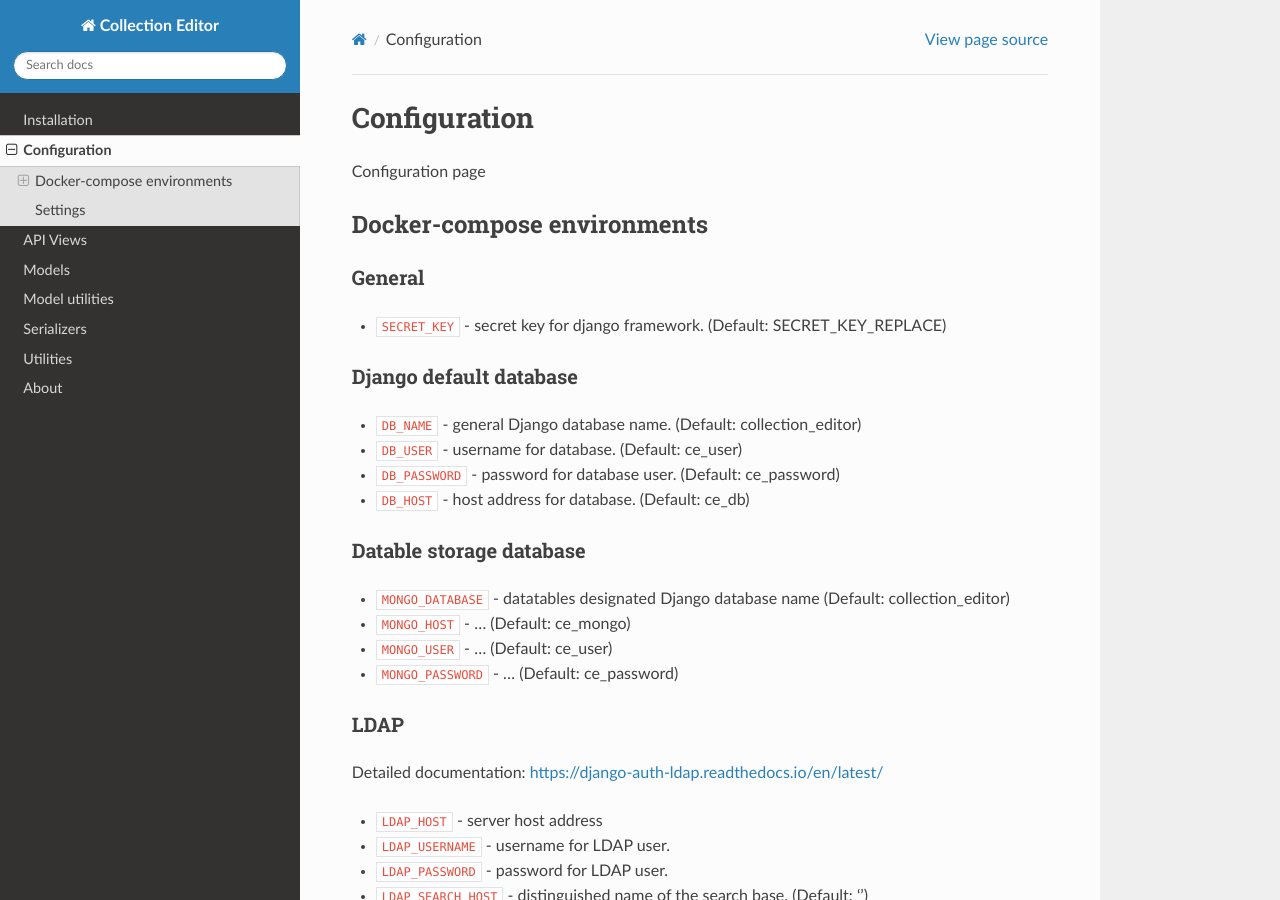
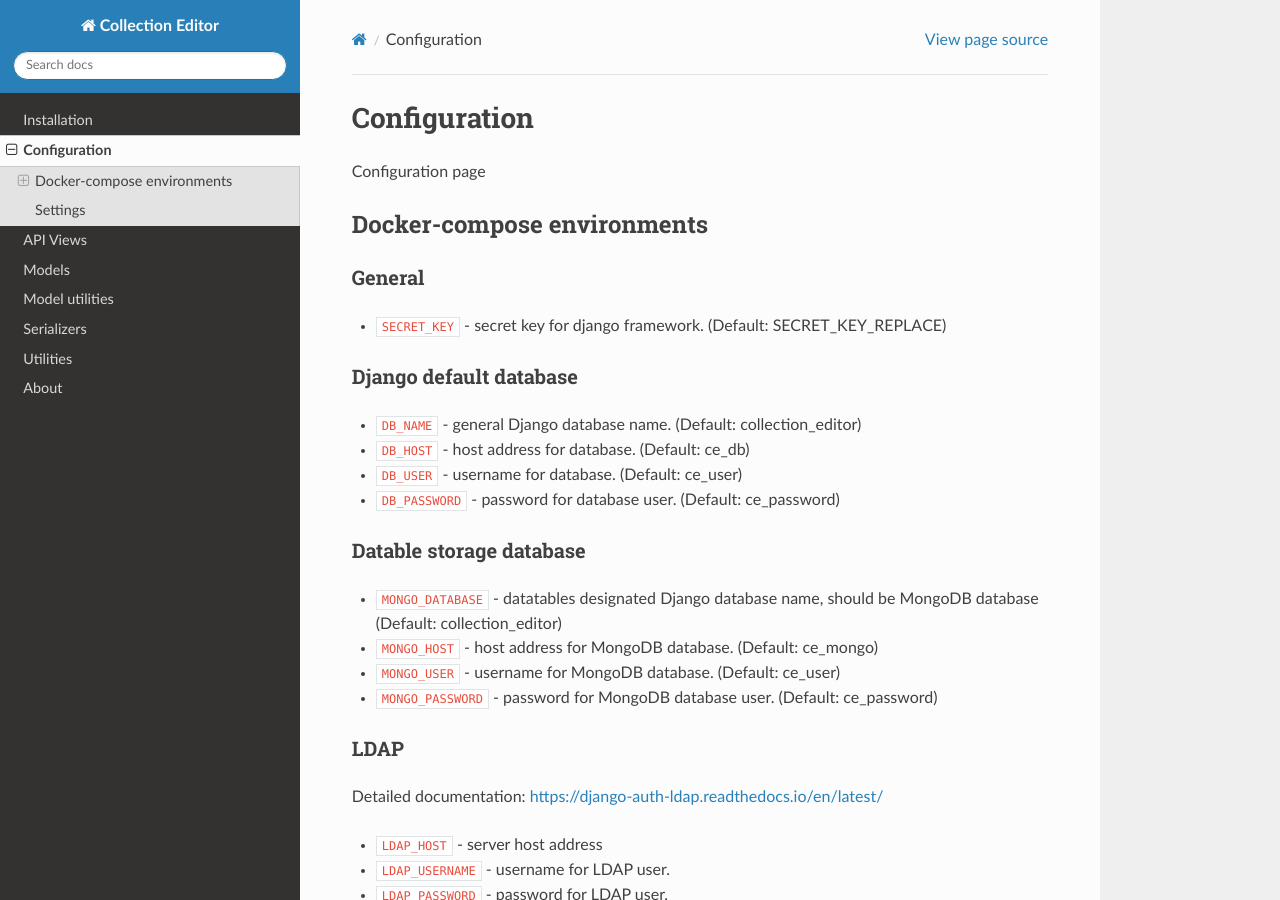
Before and after one commit to OpenForestData/Collection-Editor, a Sphinx documentation site: the page built from docs/modules/configuration.rst, in a window 1280 px wide and 900 px high. Built offline with Sphinx 7.4.7 and the Read the Docs theme 2.0.0, drawn with Linux system fonts in a browser that asks for light colours.

```diff
--- a/docs/modules/configuration.rst
+++ b/docs/modules/configuration.rst
@@ -15,17 +15,17 @@ Django default database
 ^^^^^^^^^^^^^^^^^^^^^^^
 
 - ``DB_NAME`` - general Django database name. (Default: collection_editor)
-- ``DB_USER`` - username for database.  (Default: ce_user)
+- ``DB_HOST`` - host address for database. (Default: ce_db)
+- ``DB_USER`` - username for database. (Default: ce_user)
 - ``DB_PASSWORD`` - password for database user. (Default: ce_password)
-- ``DB_HOST`` - host address for database. (Default: ce_db)
 
 Datable storage database
 ^^^^^^^^^^^^^^^^^^^^^^^^
 
-- ``MONGO_DATABASE`` - datatables designated Django database name (Default: collection_editor)
-- ``MONGO_HOST`` - ... (Default: ce_mongo)
-- ``MONGO_USER`` - ... (Default: ce_user)
-- ``MONGO_PASSWORD`` - ... (Default: ce_password)
+- ``MONGO_DATABASE`` - datatables designated Django database name, should be MongoDB database (Default: collection_editor)
+- ``MONGO_HOST`` - host address for MongoDB database. (Default: ce_mongo)
+- ``MONGO_USER`` - username for MongoDB database. (Default: ce_user)
+- ``MONGO_PASSWORD`` - password for MongoDB database user. (Default: ce_password)
 
 LDAP
 ^^^^
```
Also changed, not shown: README.md (+85 -0 lines).
